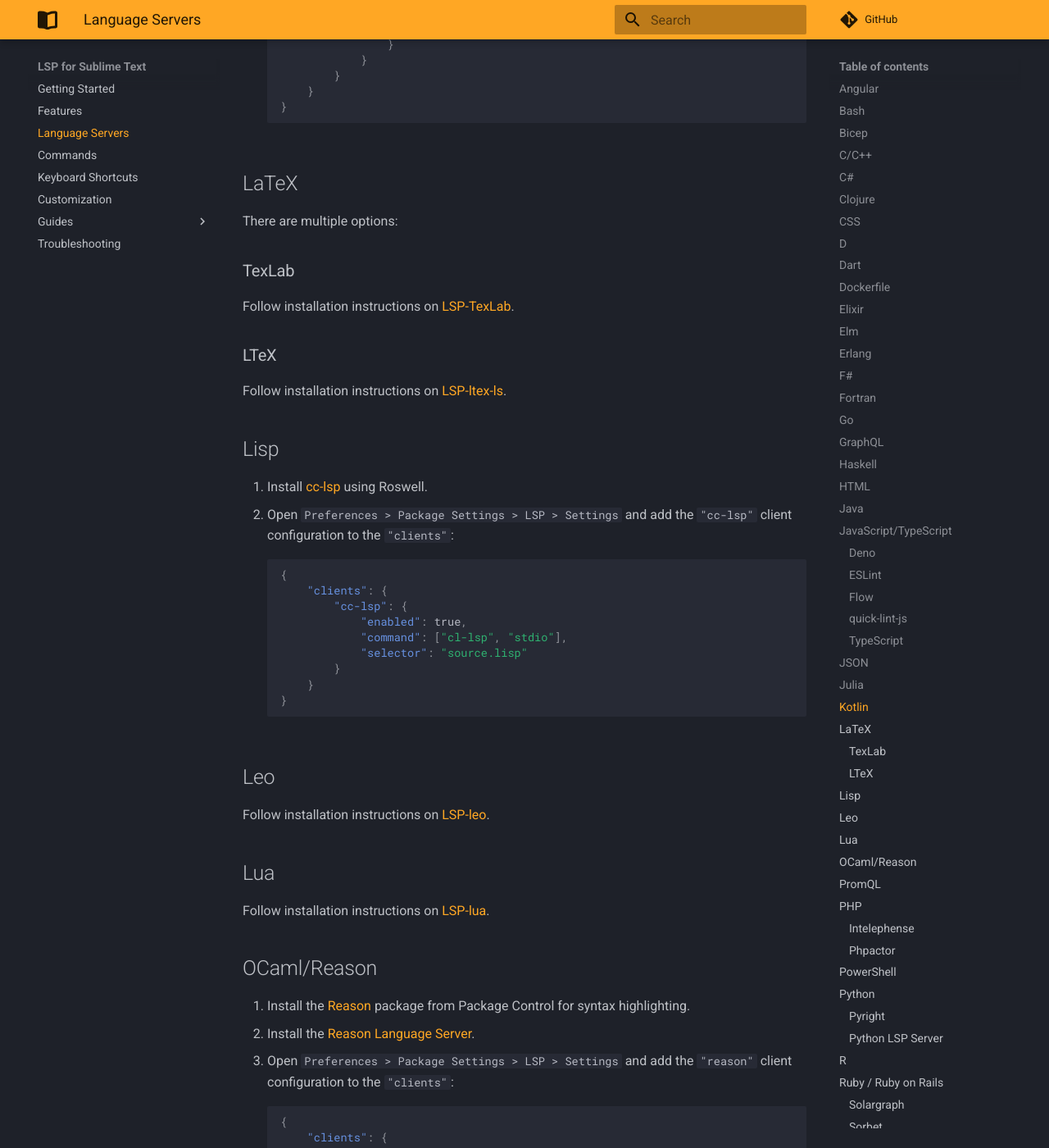
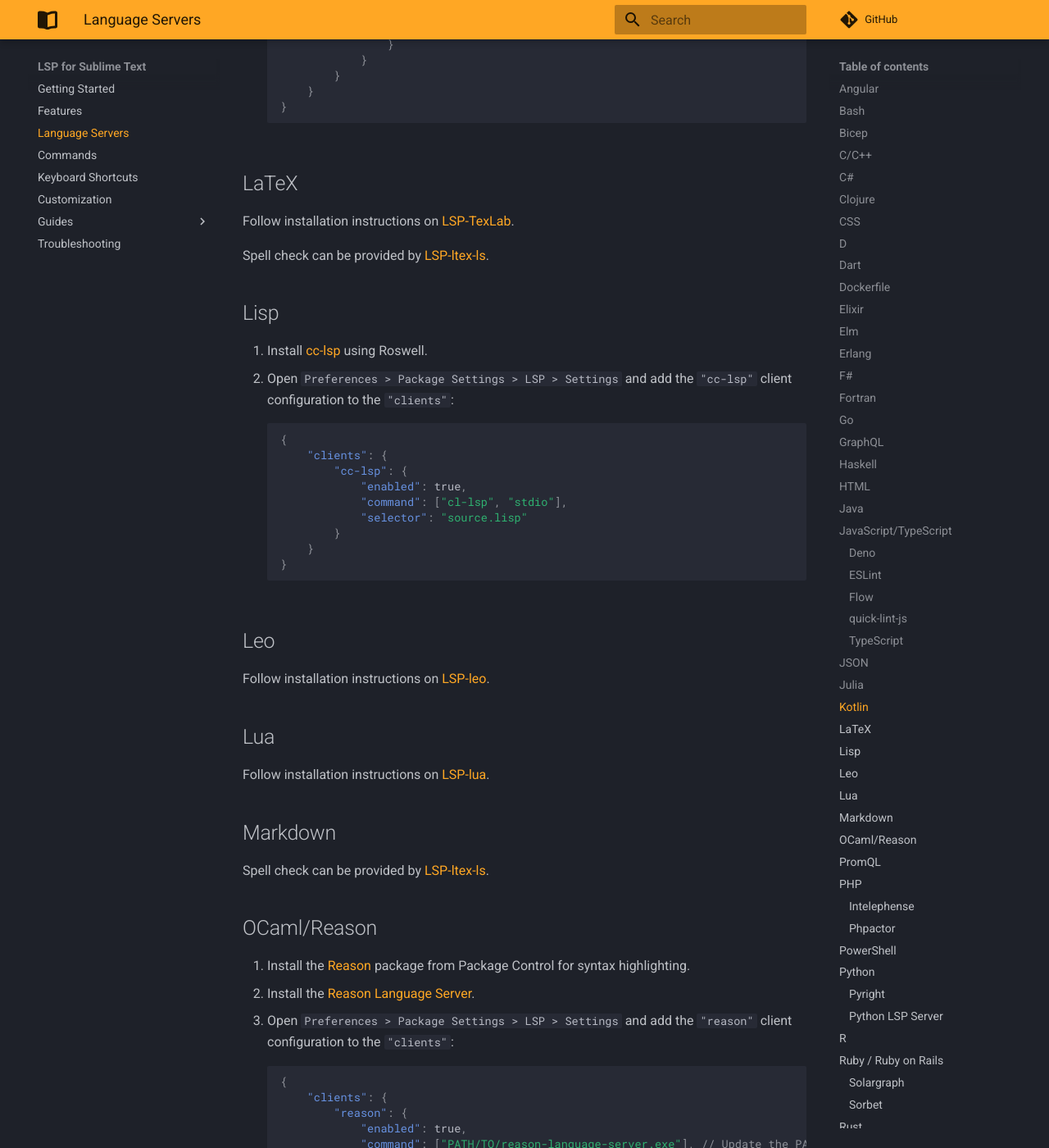
Before and after one commit to sublimelsp/LSP, an MkDocs documentation site: the page built from docs/src/language_servers.md, in a window 1280 px wide and 1400 px high, scrolled down 7142 px. Shown: the whole window at 82% size. Built offline with MkDocs 1.6.1 and Material for MkDocs 9.7.7, drawn with Linux system fonts in a browser that asks for light colours; comment, search, counter and statistics services are not loaded.

Commit message:
doc: Update documentation for LSP-ltex-ls

```diff
--- a/docs/src/language_servers.md
+++ b/docs/src/language_servers.md
@@ -285,15 +285,9 @@
 
 ## LaTeX
 
-There are multiple options:
-
-### TexLab
-
 Follow installation instructions on [LSP-TexLab](https://github.com/sublimelsp/LSP-TexLab).
 
-### LTeX
-
-Follow installation instructions on [LSP-ltex-ls](https://github.com/LDAP/LSP-ltex-ls).
+Spell check can be provided by [LSP-ltex-ls](https://github.com/LDAP/LSP-ltex-ls).
 
 ## Lisp
 
@@ -319,6 +313,10 @@
 ## Lua
 
 Follow installation instructions on [LSP-lua](https://github.com/sublimelsp/LSP-lua).
+
+## Markdown
+
+Spell check can be provided by [LSP-ltex-ls](https://github.com/LDAP/LSP-ltex-ls).
 
 ## OCaml/Reason
 
```
